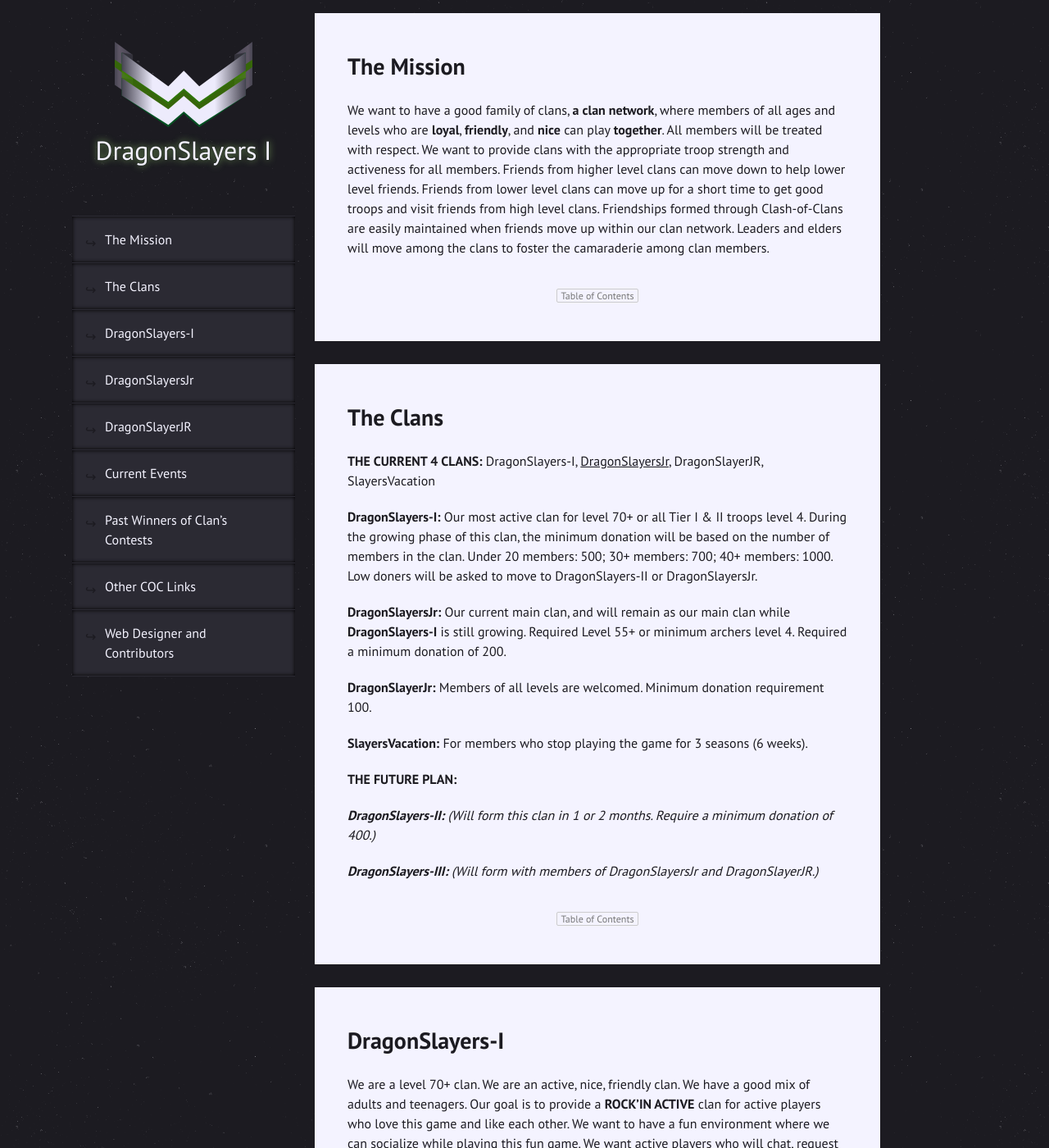
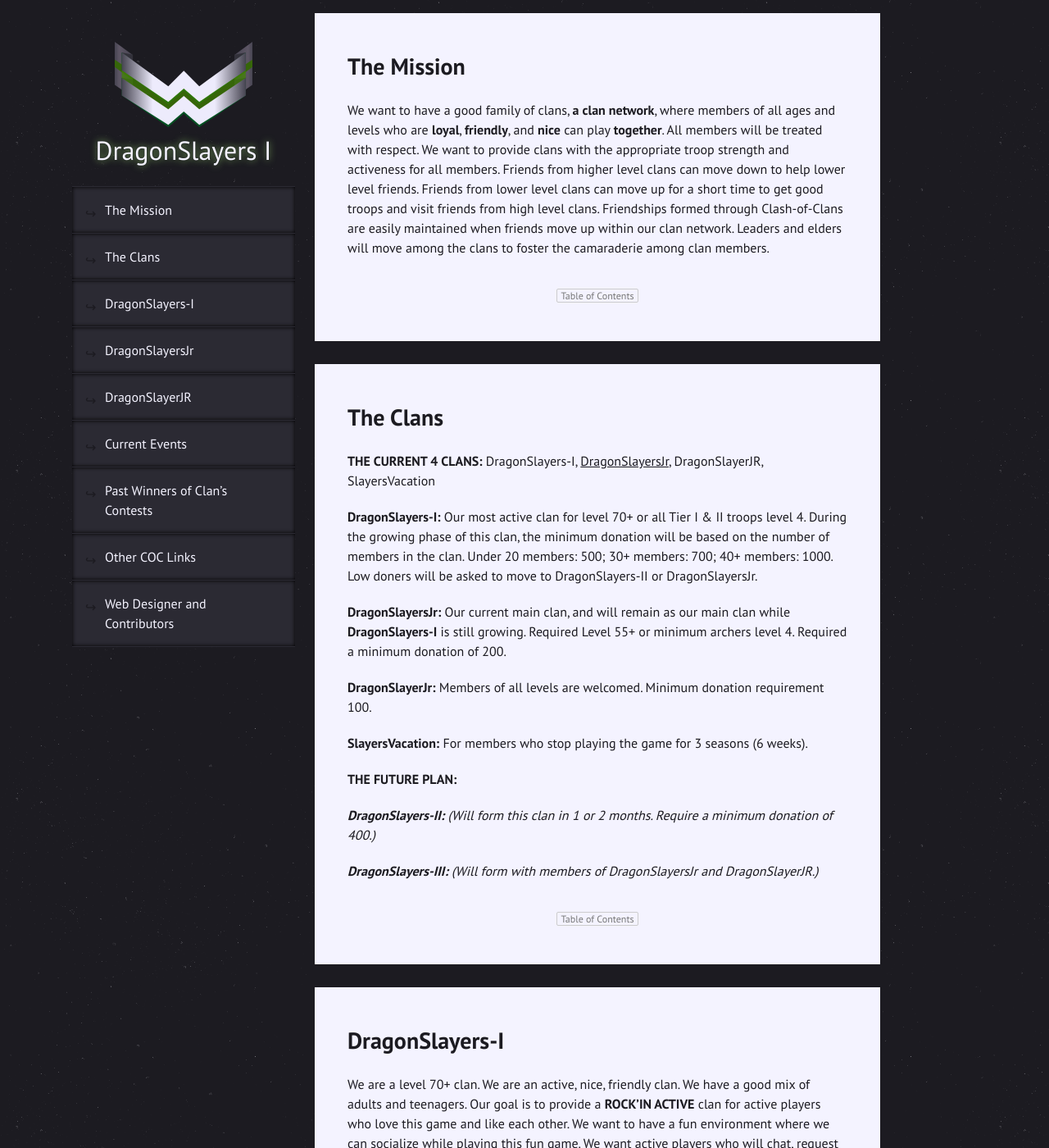
Before and after one commit to himedlooff/DragonSlayers-I, a Jekyll site: the page built from index.md, in a window 1280 px wide and 1400 px high. Shown: the whole window at 82% size. Built offline with Jekyll 4.4.1, drawn with Linux system fonts in a browser that asks for light colours.

Commit message:
Updates template.

```diff
--- a/assets/css/main.css
+++ b/assets/css/main.css
@@ -284,7 +284,7 @@
     }
 
     .logo {
-        margin: 0.357142857em auto 1.5em; /* 10 / 28 */
+        margin: 0.357142857em auto; /* 10 / 28 */
     }
 
     .l-main {
@@ -361,6 +361,15 @@
 
 }
 
+@media screen and (min-width: 48em) and (min-height: 48em) {
+
+    .l-side {
+        float: none;
+        position: fixed;
+    }
+
+}
+
 @media screen and (min-width: 64em) { /* 1024 / 16 */
 
     .l-main {
```
Also changed, not shown: assets/js/app.js (+0 -17 lines).
